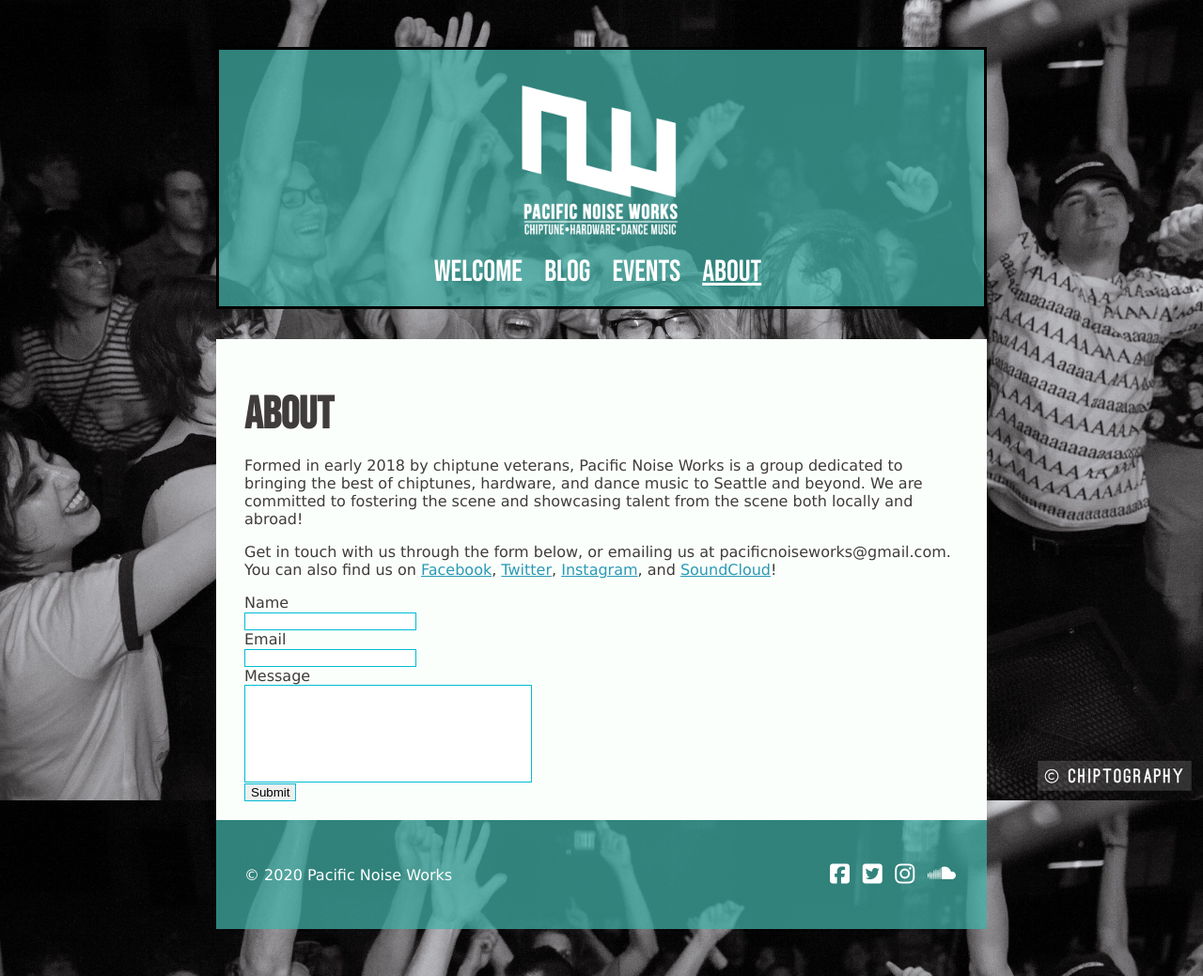
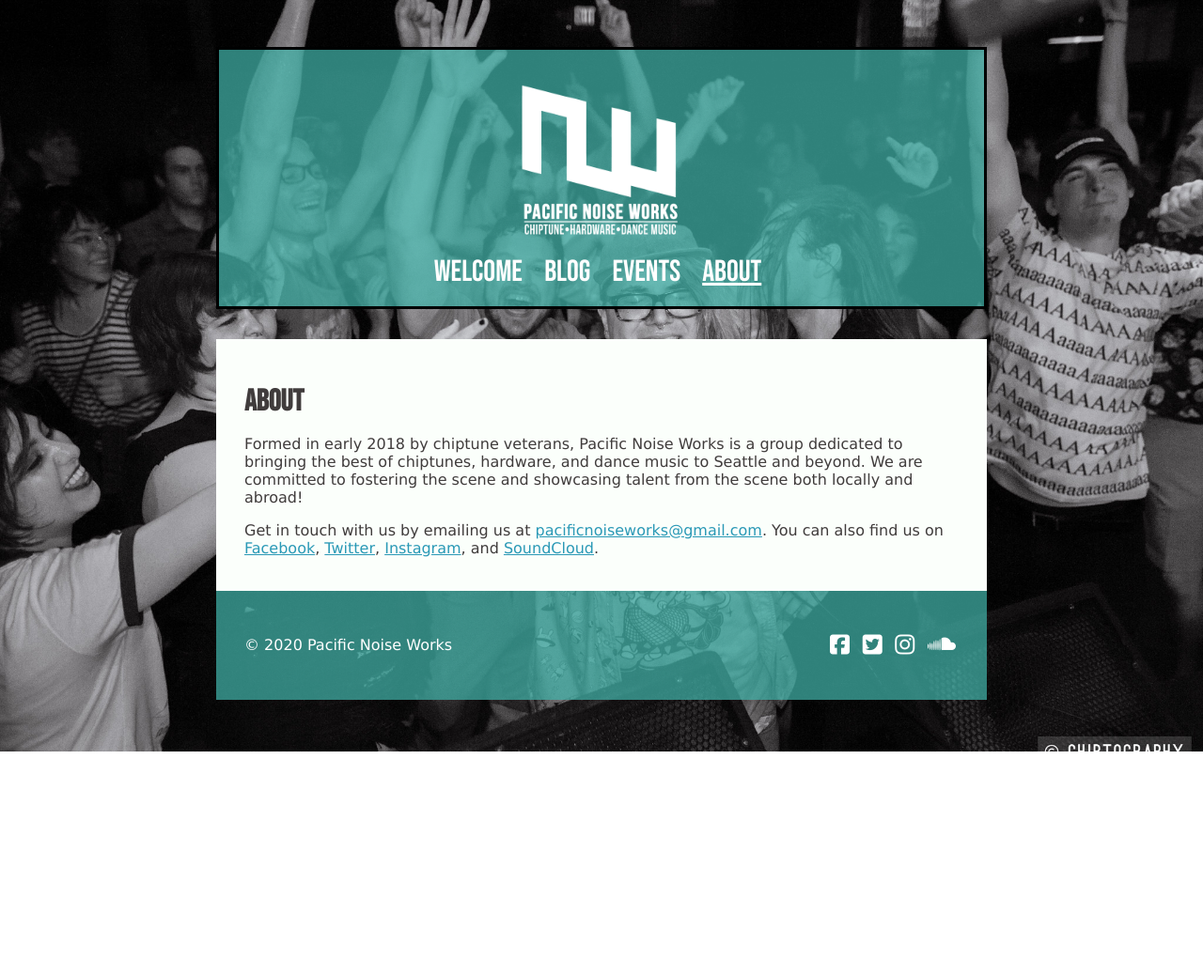
Before and after one commit to shirgoldbird/pacific-noiseworks, a plain HTML site: page about/index.html in a window 1280 px wide. Shown: the whole page at 94% size. After the commit the page ends 800 px from the top, so only its background shows below. Drawn offline with Linux system fonts and the light colour scheme.

Commit message:
Synchronized build

```diff
--- a/about/index.html
+++ b/about/index.html
@@ -34,31 +34,10 @@
     </header>
     <div class="page">
 
-  <h1>About</h1>
+  <h2>About</h2>
   <p>Formed in early 2018 by chiptune veterans, Pacific Noise Works is a group dedicated to bringing the best of chiptunes, hardware, and dance music to Seattle and beyond. We are committed to fostering the scene and showcasing talent from the scene both locally and abroad!</p>
-<p>Get in touch with us through the form below, or emailing us at pacificnoiseworks@gmail.com. You can also find us on <a href="https://www.facebook.com/pacnoiseworks/">Facebook</a>, <a href="https://twitter.com/pacnoiseworks/">Twitter</a>, <a href="https://www.instagram.com/pacnoiseworks/">Instagram</a>, and <a href="https://soundcloud.com/pacnoiseworks">SoundCloud</a>!</p>
+<p>Get in touch with us by emailing us at <a href="mailto:pacificnoiseworks@gmail.com">pacificnoiseworks@gmail.com</a>. You can also find us on <a href="https://www.facebook.com/pacnoiseworks/">Facebook</a>, <a href="https://twitter.com/pacnoiseworks/">Twitter</a>, <a href="https://www.instagram.com/pacnoiseworks/">Instagram</a>, and <a href="https://soundcloud.com/pacnoiseworks">SoundCloud</a>.</p>
 
-  <form action="mailto:you@yourdomainhere.com" method="post" enctype="text/plain">
-    <label for="name">Name</label>
-    <br />
-    <input type="text" name="name" id="name" onblur="validateName(name)" />
-    <br />
-    <label for="email">Email</label>
-    <br />
-    <input type="email" name="email" id="email" />
-    <br />
-    <label for="message">Message</label>
-    <br />
-    <input type="textfield" name="message" id="message" required />
-    <br />
-    <input type="submit" value="Submit">
-  </form>
-
-  <script>
-    function validateName(x){
-    //  alert(document.getElementById(x).value);
-    }
-  </script>
 
     </div>
 
```
